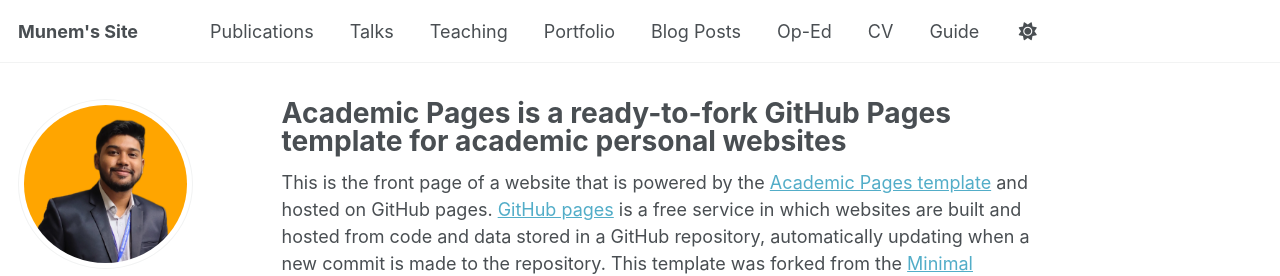
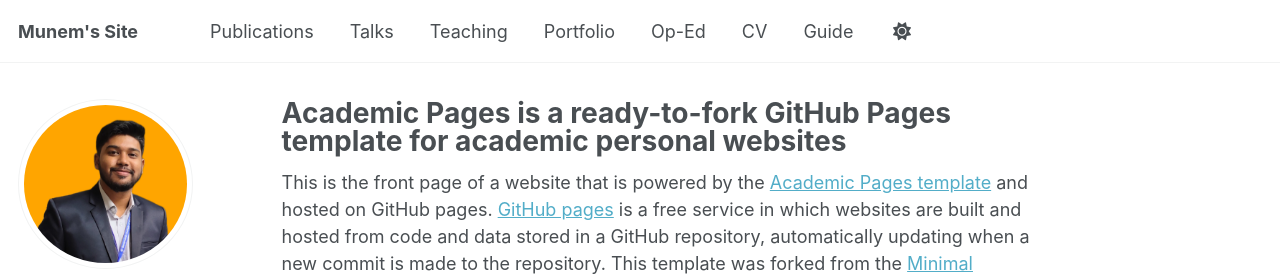
Before and after one commit to munemahmad/munemahmad.github.io, a Jekyll site: the page built from _pages/about.md, in a window 1280 px wide. Shown: the top 276 px of the page. Built offline with Jekyll 4.4.1, drawn with Linux system fonts in a browser that asks for light colours; some web fonts are replaced; a script that is not in the unit is left out.

Commit message:
Update navigation.yml

```diff
--- a/_data/navigation.yml
+++ b/_data/navigation.yml
@@ -20,11 +20,9 @@ main:
   - title: "Portfolio"
     url: /portfolio/
 
-  - title: "Blog Posts"
+  - title: "Op-Ed"
     url: /year-archive/
 
-  - title: "Op-Ed"
-    url: /opeds/
 
   - title: "CV"
     url: /cv/
```
